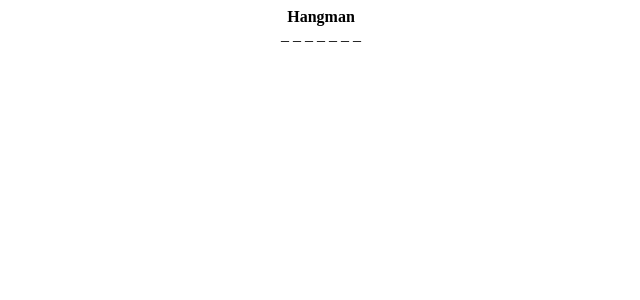
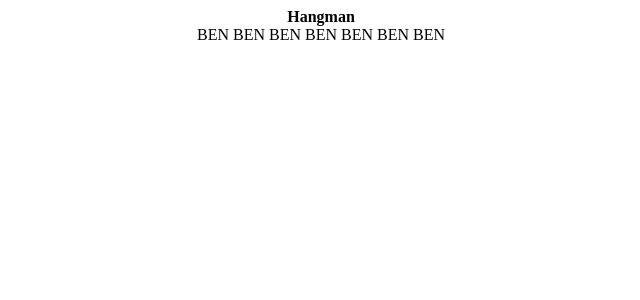
Before and after one commit to JFCotter/hangman-project, a React (Create React App) app: page / in a window 1280 px wide. Shown: the top 300 px of the page, without its empty margins (319-959 px from the left). Built offline with nearby package versions, Linux system fonts and the light colour scheme.

Commit message:
Ben in LetterOutput

```diff
--- a/src/Components/LetterOutput/LetterOutput.jsx
+++ b/src/Components/LetterOutput/LetterOutput.jsx
@@ -4,7 +4,7 @@ import styles from "./LetterOutput.module.css"
 const LetterOutput = () => {
 	return (
 		<span className={styles.LetterOutput}>
-			_
+			BEN
 		</span>
 	)
 }
```
